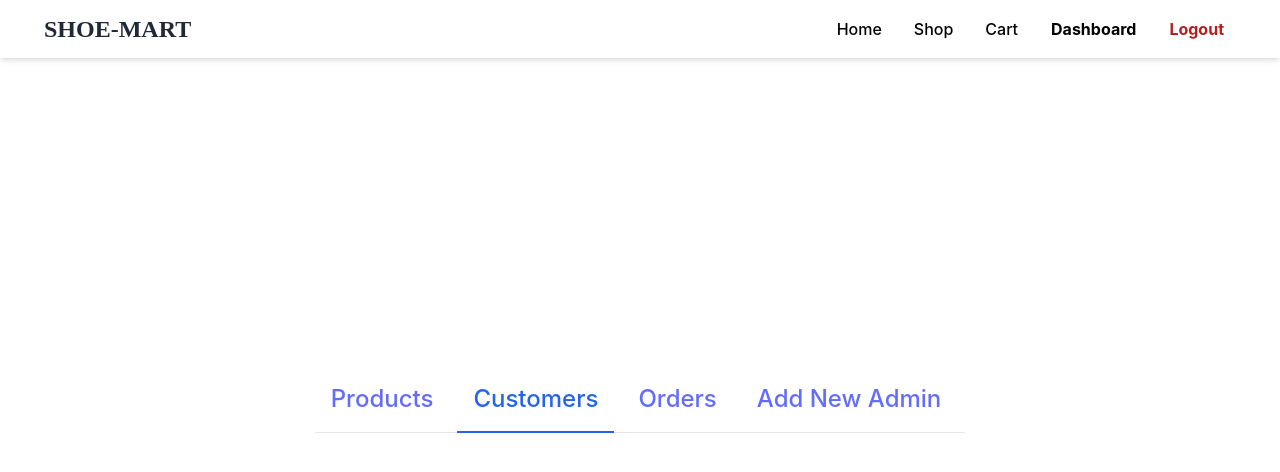
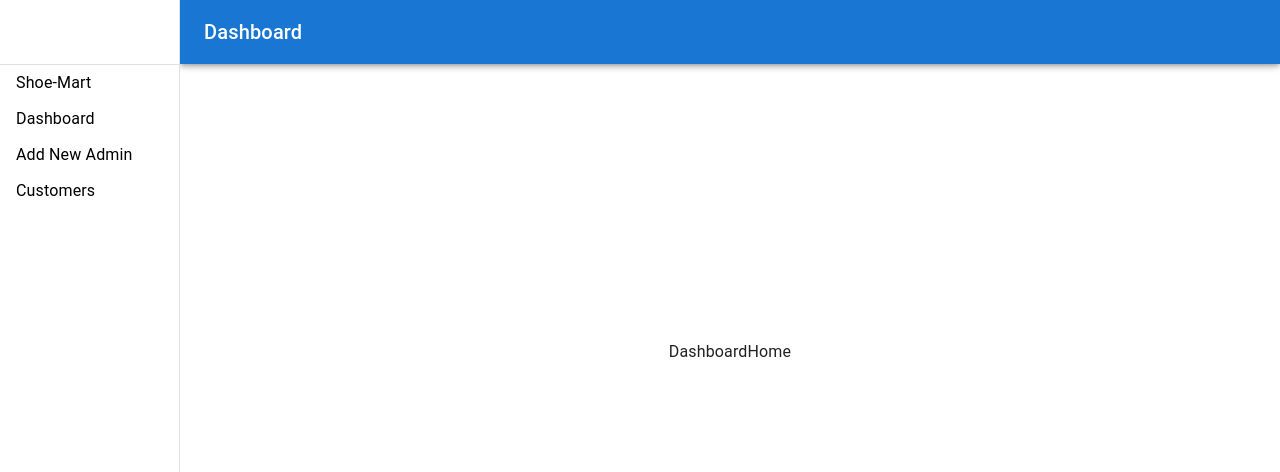
Before and after one commit to Mownitaa/shoe-mart, a React (Vite) app: page /dashboard in a window 1280 px wide. Shown: the top 472 px of the page. Built offline with nearby package versions, Linux system fonts and the light colour scheme; no server answers; sample sign-in values are in the browser's storage.

Commit message:
dashboard added

```diff
--- a/package.json
+++ b/package.json
@@ -9,6 +9,10 @@
     "preview": "vite preview"
   },
   "dependencies": {
+    "@emotion/react": "^11.10.5",
+    "@emotion/styled": "^11.10.5",
+    "@mui/icons-material": "^5.10.6",
+    "@mui/material": "^5.11.10",
     "@reduxjs/toolkit": "^1.8.5",
     "firebase": "^9.19.1",
     "framer-motion": "^10.12.2",
--- a/src/App.jsx
+++ b/src/App.jsx
@@ -10,8 +10,7 @@ import { Register } from './Pages/Login/Register/Register'
 import { ProductDetails } from './Pages/ProductList/ProductDetails';
 import AuthProvider from './contexts/AuthProvider/AuthProvider';
 import PrivateRoute from './Pages/Login/Routes/PrivateRoute';
-import { Dashboard } from './Dashboard/Dashboard/Dashboard';
-
+import Dashboard from './Pages/Dashboard/Dashboard/Dashboard';
 
 function App() {
 
--- a/src/Dashboard/Dashboard/Dashboard.jsx
+++ /dev/null
@@ -1,26 +0,0 @@
-import React from 'react'
-
-export const Dashboard = () => {
-  return (
-    <div>
-
-<div class="text-2xl font-medium text-center text-gray-500 border-b border-gray-200 dark:text-gray-400 dark:border-gray-700">
-    <ul class="flex flex-wrap -mb-px">
-        <li class="mr-2">
-            <a href="#" class="inline-block p-4 border-b-2 border-transparent rounded-t-lg hover:text-gray-600 hover:border-gray-300 dark:hover:text-gray-300">Products</a>
-        </li>
-        <li class="mr-2">
-            <a href="#" class="inline-block p-4 text-blue-600 border-b-2 border-blue-600 rounded-t-lg active dark:text-blue-500 dark:border-blue-500" aria-current="page">Customers</a>
-        </li>
-        <li class="mr-2">
-            <a href="#" class="inline-block p-4 border-b-2 border-transparent rounded-t-lg hover:text-gray-600 hover:border-gray-300 dark:hover:text-gray-300">Orders</a>
-        </li>
-        <li class="mr-2">
-            <a href="#" class="inline-block p-4 border-b-2 border-transparent rounded-t-lg hover:text-gray-600 hover:border-gray-300 dark:hover:text-gray-300">Add New Admin</a>
-        </li>
-    </ul>
-</div>
-
-    </div>
-  )
-}
--- /dev/null
+++ b/src/Pages/Dashboard/AddAdmin/AddAdmin.jsx
@@ -0,0 +1,7 @@
+import React from 'react'
+
+export const AddAdmin = () => {
+  return (
+    <div>AddAdmin</div>
+  )
+}
--- /dev/null
+++ b/src/Pages/Dashboard/Customers/Customers.jsx
@@ -0,0 +1,7 @@
+import React from 'react'
+
+export const Customers = () => {
+  return (
+    <div>Customers</div>
+  )
+}
--- /dev/null
+++ b/src/Pages/Dashboard/Dashboard/Dashboard.jsx
@@ -0,0 +1,142 @@
+import React from 'react';
+import PropTypes from 'prop-types';
+import AppBar from '@mui/material/AppBar';
+import Box from '@mui/material/Box';
+import CssBaseline from '@mui/material/CssBaseline';
+import Divider from '@mui/material/Divider';
+import Drawer from '@mui/material/Drawer';
+import IconButton from '@mui/material/IconButton';
+import MenuIcon from '@mui/icons-material/Menu';
+import Toolbar from '@mui/material/Toolbar';
+import Typography from '@mui/material/Typography';
+import { Button, MenuItem } from '@mui/material';
+import { NavLink, Router } from 'react-router-dom';
+import {
+  Switch,
+  Route,
+  Link,
+  useRouteMatch
+} from "react-router-dom";
+import {DashboardHome} from '../DashboardHome/DashboardHome';
+import {AddAdmin} from '../AddAdmin/AddAdmin';
+import { Customers } from '../Customers/Customers';
+// import useAuth from '../../../hooks/useAuth';
+// import AdminRoute from '../../Login/AdminRoute/AdminRoute';
+
+const drawerWidth = 180;
+
+function Dashboard(props) {
+  const { window } = props;
+  const [mobileOpen, setMobileOpen] = React.useState(false);
+  let { path, url } = useRouteMatch();
+// const {admin} = useAuth();
+  const handleDrawerToggle = () => {
+    setMobileOpen(!mobileOpen);
+  };
+
+  const drawer = (
+    <div>
+      <Toolbar />
+      <Divider />
+      <NavLink className='text-black' to="/home"><MenuItem>Shoe-Mart</MenuItem>
+      </NavLink>
+      <Link className='text-black' to={`${url}`} ><MenuItem>Dashboard</MenuItem></Link>
+
+    {/* {
+      admin && <Box>
+        <Link to={`${url}/makeAdmin`} style={{color:'#810054',paddingLeft: 13, textDecoration: 'none'}}><MenuItem style={{fontSize:'1.2rem'}}>Make Admin</MenuItem></Link>
+      <Link to={`${url}/addDoctor`} style={{color:'#810054',paddingLeft: 13, textDecoration: 'none'}}><MenuItem style={{fontSize:'1.2rem'}}>Add Doctor</MenuItem></Link>
+      </Box>
+    }  */}
+    <Box>
+        <Link className='text-black' to={`${url}/addAdmin`}><MenuItem>Add New Admin</MenuItem></Link>
+      <Link className='text-black' to={`${url}/customers`}><MenuItem >Customers</MenuItem></Link>
+      </Box>
+    </div>
+  );
+
+  const container = window !== undefined ? () => window().document.body : undefined;
+
+  return (
+    <Box sx={{ mb:20,display: 'flex' }}>
+      <CssBaseline />
+      <AppBar
+        position="fixed"
+        sx={{
+          width: { sm: `calc(100% - ${drawerWidth}px)` },
+          ml: { sm: `${drawerWidth}px` },
+        }}
+      >
+        <Toolbar>
+          <IconButton
+            color="inherit"
+            aria-label="open drawer"
+            edge="start"
+            onClick={handleDrawerToggle}
+            sx={{ mr: 2, display: { sm: 'none' } }}
+          >
+            <MenuIcon />
+          </IconButton>
+          <Typography variant="h6" noWrap component="div">
+          Dashboard
+          </Typography>
+        </Toolbar>
+      </AppBar>
+      <Box
+        component="nav"
+        sx={{ width: { sm: drawerWidth }, flexShrink: { sm: 0 } }}
+        aria-label="mailbox folders"
+      >
+        {/* The implementation can be swapped with js to avoid SEO duplication of links. */}
+        <Drawer
+          container={container}
+          variant="temporary"
+          open={mobileOpen}
+          onClose={handleDrawerToggle}
+          ModalProps={{
+            keepMounted: true, // Better open performance on mobile.
+          }}
+          sx={{
+            display: { xs: 'block', sm: 'none' },
+            '& .MuiDrawer-paper': { boxSizing: 'border-box', width: drawerWidth },
+          }}
+        >
+          {drawer}
+        </Drawer>
+        <Drawer
+          variant="permanent"
+          sx={{
+            display: { xs: 'none', sm: 'block' },
+            '& .MuiDrawer-paper': { boxSizing: 'border-box', width: drawerWidth },
+          }}
+          open
+        >
+          {drawer}
+        </Drawer>
+      </Box>
+      <Box
+        component="main"
+        sx={{ flexGrow: 1, p: 3, width: { sm: `calc(100% - ${drawerWidth}px)` } }}
+      >
+        <Toolbar />
+        <Switch>
+          <Route exact path={path}>
+          <DashboardHome></DashboardHome>
+          </Route>
+          <Route exact={true} path={`${path}/addAdmin`}>
+            <AddAdmin></AddAdmin>
+          </Route>
+          <Route exact={true} path={`${path}/customers`}>
+            <Customers></Customers>
+          </Route>
+        </Switch>
+      </Box>
+    </Box>
+  );
+}
+
+Dashboard.propTypes = {
+  window: PropTypes.func,
+};
+
+export default Dashboard;
--- /dev/null
+++ b/src/Pages/Dashboard/DashboardHome/DashboardHome.jsx
@@ -0,0 +1,7 @@
+import React from 'react'
+
+export const DashboardHome = () => {
+  return (
+    <div>DashboardHome</div>
+  )
+}
```
Also changed, not shown: 1 other file (tests, documents, lock files or other folders).
